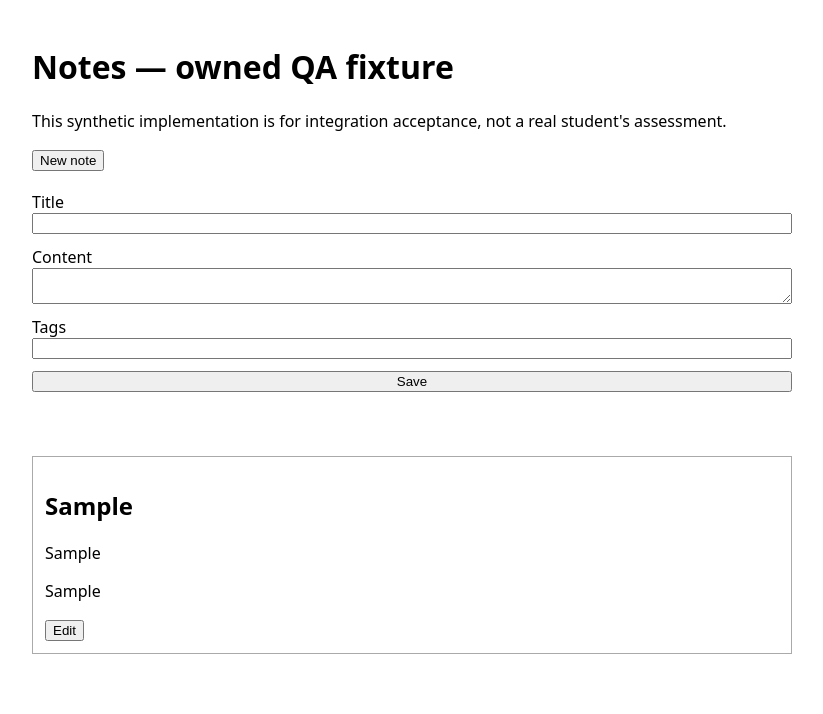
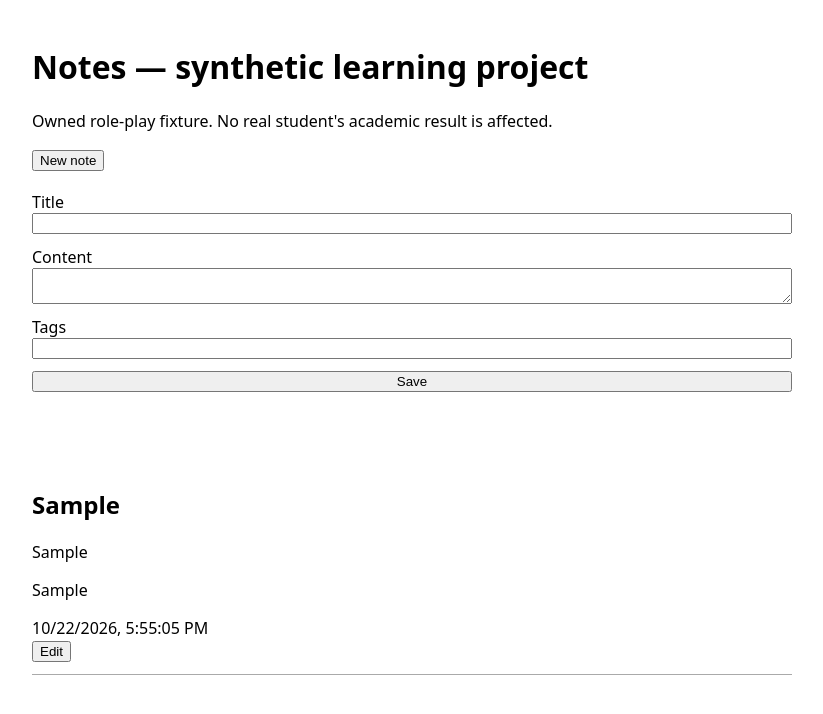
Before and after one commit to hbuivanhoi6-stack/vintern-so-tay-hoc-tap-ca-nhan-qa-aurora-thuc-hanh-va-ban-g-20261022-db9f98e8, a React (Vite) app: page / in a window 1280 px wide. Both pictures are taken after typing "Sample", "Sample", "Sample" into the empty fields and a click on the button "Save". Shown: the top 714 px of the page, without its empty margins (228-1051 px from the left). Built offline with nearby package versions, Linux system fonts and the light colour scheme.

Commit message:
LEARNNOTESV1P4-109: persist notes safely and add model tests

```diff
--- a/src/main.tsx
+++ b/src/main.tsx
@@ -1,31 +1,61 @@
 import React, { useState } from 'react';
 import { createRoot } from 'react-dom/client';
-type Note = { id: string; title: string; content: string; tags: string[] };
-const validateTitle = true;
+import { decodeNotes, encodeNotes, makeNote, filterNotes } from './model.js';
+
+const STAGE = 2;
+const KEY = 'vintern.qa.notes.v1';
+type Note = { id: string; title: string; content: string; tags: string[]; createdAt: string; updatedAt: string };
+function loadNotes(): { notes: Note[]; issue: string } {
+  try {
+    const raw = localStorage.getItem(KEY);
+    if (raw === null) return { notes: [], issue: '' };
+    return { notes: decodeNotes(raw), issue: '' };
+  } catch { return { notes: [], issue: 'Stored data cannot be read. Original data is preserved; saving is disabled to prevent overwriting it.' }; }
+}
 function App() {
-  const [notes, setNotes] = useState<Note[]>([]);
+  const [initial] = useState(loadNotes);
+  const [notes, setNotes] = useState<Note[]>(initial.notes);
   const [selected, setSelected] = useState<string | null>(null);
-  const [title, setTitle] = useState(''), [content, setContent] = useState(''), [tags, setTags] = useState(''), [error, setError] = useState('');
-  function clear() { setSelected(null); setTitle(''); setContent(''); setTags(''); setError(''); }
+  const [title, setTitle] = useState(''), [content, setContent] = useState(''), [tags, setTags] = useState('');
+  const [error, setError] = useState(initial.issue), [query, setQuery] = useState(''), [tagFilter, setTagFilter] = useState(''), [exportPreview, setExportPreview] = useState('');
+  function clear() { setSelected(null); setTitle(''); setContent(''); setTags(''); setError(initial.issue); }
+  function persist(next: Note[]): boolean {
+    if (initial.issue) { setError(initial.issue); return false; }
+    try { localStorage.setItem(KEY, encodeNotes(next)); setNotes(next); setError(''); return true; }
+    catch { setError('Cannot save notes. Storage may be full or unavailable. Your editor draft is retained.'); return false; }
+  }
   function save(event: React.FormEvent) {
     event.preventDefault();
-    if (validateTitle && !title.trim()) { setError('A title is required.'); return; }
-    const note = { id: selected ?? crypto.randomUUID(), title: title.trim(), content, tags: [...new Set(tags.split(',').map(tag => tag.trim()).filter(Boolean))] };
-    setNotes(current => selected ? current.map(item => item.id === selected ? note : item) : [...current, note]); clear();
+    if (!title.trim()) { setError('A title is required.'); return; }
+    if (title.trim().length > 200 || content.length > 20000) { setError('Title must be at most 200 characters; content at most 20000.'); return; }
+    const previous = notes.find(n => n.id === selected);
+    const note: Note = makeNote({ title, content, tags }, previous);
+    if (persist(previous ? notes.map(n => n.id === previous.id ? note : n) : [...notes, note])) clear();
   }
-  return <main style={{ maxWidth: 760, margin: 'auto', padding: 16, fontFamily: 'system-ui' }}>
-    <h1>Notes — owned QA fixture</h1><p>This synthetic implementation is for integration acceptance, not a real student's assessment.</p>
+  function remove(note: Note) {
+    if (!window.confirm('Delete this note? Cancel keeps the original note.')) return;
+    if (persist(notes.filter(n => n.id !== note.id)) && selected === note.id) clear();
+  }
+  function exportNotes() {
+    const json = encodeNotes(notes);
+    setExportPreview(json);
+    const url = URL.createObjectURL(new Blob([json], { type: 'application/json' }));
+    const anchor = document.createElement('a'); anchor.href = url; anchor.download = 'notes-v1.json'; anchor.click();
+    setTimeout(() => URL.revokeObjectURL(url), 1000);
+  }
+  const matches: Note[] = STAGE < 3 ? notes : filterNotes(notes, query, tagFilter);
+  return <main style={{ maxWidth: 760, margin: 'auto', padding: 16, fontFamily: 'system-ui', overflowWrap: 'anywhere' }}>
+    <h1>Notes — synthetic learning project</h1><p>Owned role-play fixture. No real student's academic result is affected.</p>
     <button data-testid="note-new" type="button" onClick={clear}>New note</button>
     <form onSubmit={save} style={{ display: 'grid', gap: 12, marginBlock: 20 }}>
-      <label>Title<input data-testid="note-title" value={title} onChange={event => setTitle(event.target.value)} style={{ display: 'block', width: '100%', boxSizing: 'border-box' }}/></label>
-      <label>Content<textarea data-testid="note-content" value={content} onChange={event => setContent(event.target.value)} style={{ display: 'block', width: '100%', boxSizing: 'border-box' }}/></label>
-      <label>Tags<input value={tags} onChange={event => setTags(event.target.value)} style={{ display: 'block', width: '100%', boxSizing: 'border-box' }}/></label>
-      <button data-testid="note-save" type="submit">Save</button><p data-testid="note-error" role="alert">{error}</p>
+      <label>Title<input data-testid="note-title" value={title} onChange={e => setTitle(e.target.value)} style={{ display: 'block', width: '100%', boxSizing: 'border-box' }}/></label>
+      <label>Content<textarea data-testid="note-content" value={content} onChange={e => setContent(e.target.value)} style={{ display: 'block', width: '100%', boxSizing: 'border-box' }}/></label>
+      <label>Tags<input data-testid="note-tags" value={tags} onChange={e => setTags(e.target.value)} style={{ display: 'block', width: '100%', boxSizing: 'border-box' }}/></label>
+      <button data-testid="note-save" type="submit" disabled={!!initial.issue}>Save</button><p data-testid="note-error" role="alert">{error}</p>
     </form>
-    {notes.map(note => <article data-testid="note-card" key={note.id} style={{ border: '1px solid #aaa', padding: 12, marginBlock: 12, overflowWrap: 'anywhere' }}>
-      <h2>{note.title}</h2><p>{note.content}</p><p>{note.tags.join(', ')}</p>
-      <button data-testid="note-edit" type="button" onClick={() => { setSelected(note.id); setTitle(note.title); setContent(note.content); setTags(note.tags.join(', ')); setError(''); }}>Edit</button>
-    </article>)}
+    {STAGE >= 3 && <section aria-label="Find notes" style={{ display: 'grid', gap: 12 }}><label>Search<input data-testid="note-search" value={query} onChange={e => setQuery(e.target.value)}/></label><label>Filter by exact tag<input data-testid="note-tag-filter" value={tagFilter} onChange={e => setTagFilter(e.target.value)}/></label><p role="status">{matches.length} notes found</p></section>}
+    {matches.map(note => <article data-testid="note-card" key={note.id} style={{ borderBottom: '1px solid #aaa', paddingBlock: 12 }}><h2>{note.title}</h2><p>{note.content}</p><p>{note.tags.join(', ')}</p><time dateTime={note.updatedAt}>{new Date(note.updatedAt).toLocaleString()}</time><div><button data-testid="note-edit" type="button" onClick={() => { setSelected(note.id); setTitle(note.title); setContent(note.content); setTags(note.tags.join(', ')); setError(initial.issue); }}>Edit</button>{STAGE >= 3 && <button data-testid="note-delete" type="button" onClick={() => remove(note)}>Delete</button>}</div></article>)}
+    {STAGE >= 4 && <section aria-label="Export notes"><h2>Export and handover</h2><button data-testid="note-export" type="button" onClick={exportNotes}>Export JSON</button><pre data-testid="note-export-preview" aria-live="polite" style={{ whiteSpace: 'pre-wrap' }}>{exportPreview}</pre></section>}
   </main>;
 }
 createRoot(document.getElementById('root')!).render(<App/>);
--- /dev/null
+++ b/src/model.js
@@ -0,0 +1,21 @@
+export function validNote(n) {
+  return !!n && typeof n === 'object' && typeof n.id === 'string' && !!n.id && typeof n.title === 'string' && !!n.title.trim() && typeof n.content === 'string' && Array.isArray(n.tags) && n.tags.every(t => typeof t === 'string') && typeof n.createdAt === 'string' && Number.isFinite(Date.parse(n.createdAt)) && typeof n.updatedAt === 'string' && Number.isFinite(Date.parse(n.updatedAt));
+}
+export function decodeNotes(raw) {
+  if (raw === null) return [];
+  const value = JSON.parse(raw);
+  if (!value || value.schemaVersion !== 1 || !Array.isArray(value.notes) || !value.notes.every(validNote) || new Set(value.notes.map(n => n.id)).size !== value.notes.length) throw Error('Invalid note schema');
+  return value.notes;
+}
+export function encodeNotes(notes) {
+  if (!Array.isArray(notes) || !notes.every(validNote)) throw Error('Invalid notes');
+  return JSON.stringify({ schemaVersion: 1, notes }, null, 2);
+}
+export function makeNote(input, previous, now = new Date().toISOString(), id = crypto.randomUUID()) {
+  if (!input.title.trim()) throw Error('A title is required.');
+  if (input.title.trim().length > 200 || input.content.length > 20000) throw Error('Title must be at most 200 characters; content at most 20000.');
+  return { id: previous?.id ?? id, title: input.title.trim(), content: input.content, tags: [...new Set(input.tags.split(',').map(t => t.trim()).filter(Boolean))], createdAt: previous?.createdAt ?? now, updatedAt: now };
+}
+export function filterNotes(notes, query, tag) {
+  return notes.filter(n => `${n.title} ${n.content} ${n.tags.join(' ')}`.toLocaleLowerCase().includes(query.toLocaleLowerCase()) && (!tag.trim() || n.tags.some(t => t.toLocaleLowerCase() === tag.trim().toLocaleLowerCase())));
+}
```
Also changed, not shown: 1 other file (tests, documents, lock files or other folders).
